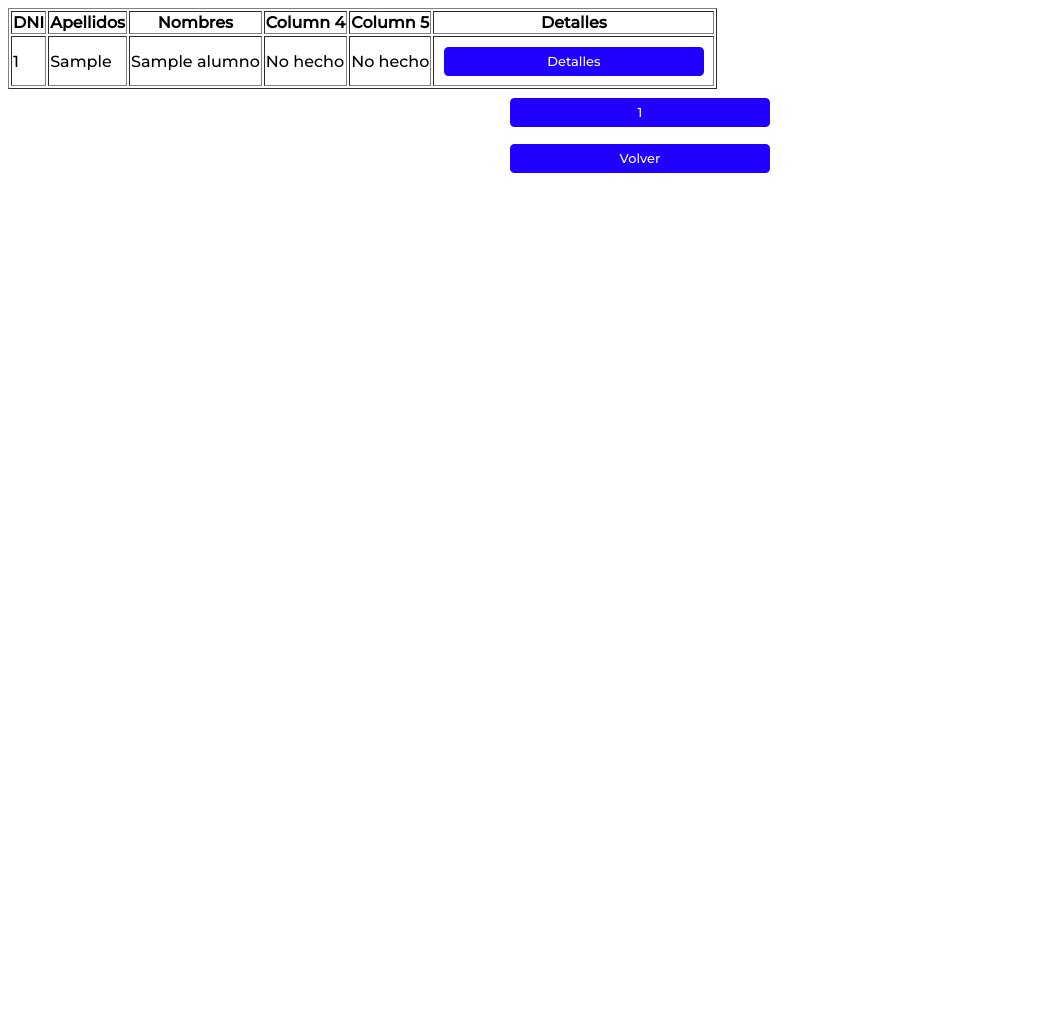
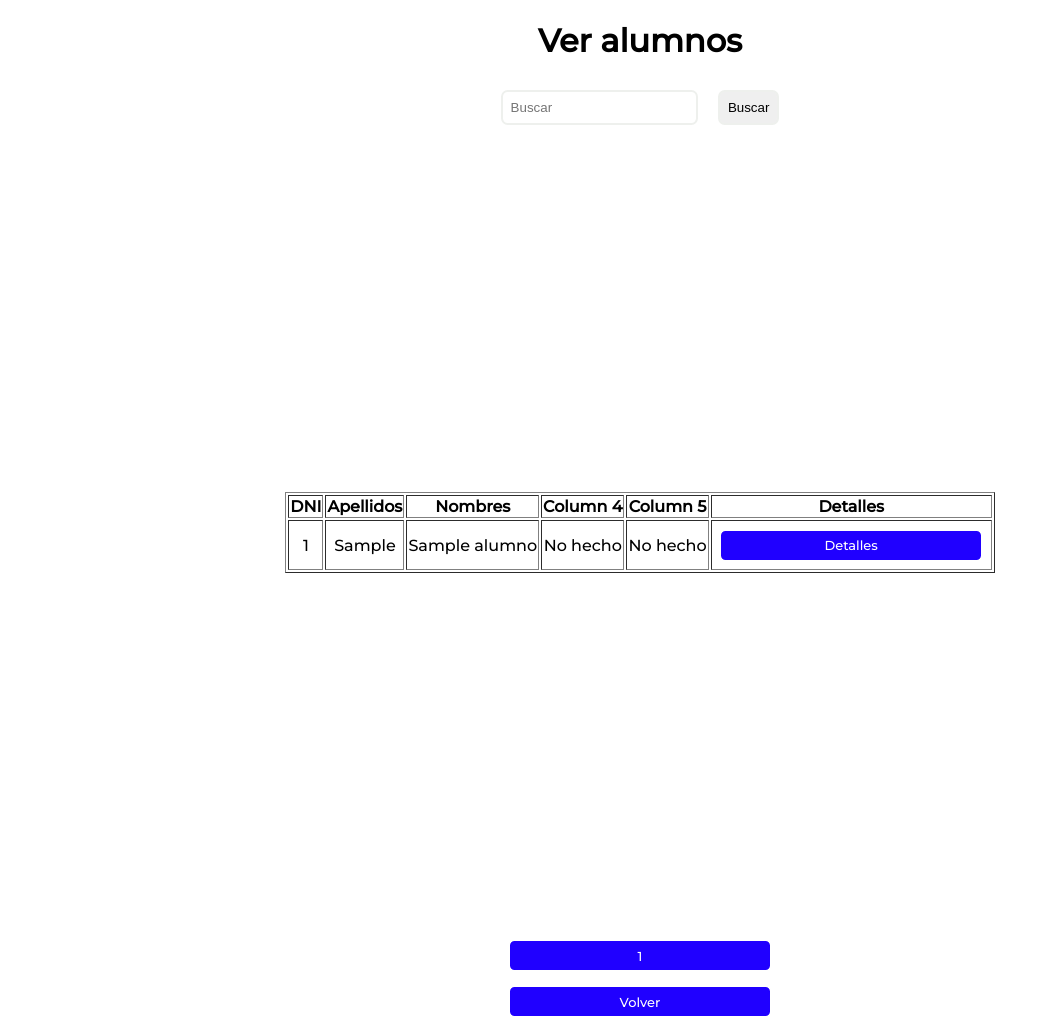
Before and after one commit to Kotjrz/Gestion-Alumnos, a PHP site: page /assets/pages/tabla-alumnos.php in a window 1280 px wide. Shown: the whole page, without its empty margins (0-1050 px from the left). Before the commit the page ends 173 px from the top, so only its background shows below. Run offline with PHP 8.4, Linux system fonts and the light colour scheme; tables that the repository leaves empty hold one stand-in row (values such as "Sample post").

Commit message:
Al agregar pagination borre el buscador, ya lo agregue. Le sigue faltando estilo a la pag.

```diff
--- a/assets/css/style.css
+++ b/assets/css/style.css
@@ -29,6 +29,7 @@ h5 {
 div {
   text-align: center;
 }
+
 /*---SignUp---*/
 
 input {
@@ -37,6 +38,14 @@ input {
   border: solid 0.2em;
   border-radius: 0.5em;
   border-color: rgb(238, 240, 237);
+}
+
+.table-alumnos {
+  display: flex;
+  justify-content: center;
+  align-items: center;
+  height: 100vh;
+  margin: 0 auto;
 }
 
 button {
--- a/assets/pages/tabla-alumnos.php
+++ b/assets/pages/tabla-alumnos.php
@@ -5,18 +5,26 @@ include("../php/lib/conn.php");
 // Define la pagina actual
 $page = isset($_GET['page']) ? $_GET['page'] : 1;
 
+$search = isset($_GET['search']) ? $_GET['search'] : '';
+
 //Cantidad de elementos por pagina
-$limit = 5;
+$limit = 10;
 
 // calcula el offset
 $offset = ($page - 1) * $limit;
 
+$whereClause = '';
+if ($search != '') {
+    $whereClause = "WHERE DNI LIKE '%$search%' OR DNIe LIKE '%$search%'";
+}
+
+
 // usando el limite y el offset calcula la consulta
-$consultaPaginacion = "SELECT * FROM alumnos LIMIT $limit OFFSET $offset";
+$consultaPaginacion = "SELECT * FROM alumnos $whereClause LIMIT $limit OFFSET $offset";
 $getQueryPaginacion = mysqli_query($conn, $consultaPaginacion);
 
 // Cantidad deintems
-$consultaTotal = "SELECT COUNT(*) as total FROM alumnos";
+$consultaTotal = "SELECT COUNT(*) as total FROM alumnos $whereClause";
 $getQueryTotal = mysqli_query($conn, $consultaTotal);
 $rowTotal = mysqli_fetch_assoc($getQueryTotal);
 $totalItems = $rowTotal['total'];
@@ -37,6 +45,16 @@ $totalPages = ceil($totalItems / $limit);
 </head>
 
 <body>
+    <div>
+        <h1>Ver alumnos</h1>
+    </div>
+    <div>
+        <form action="" method="GET">
+            <input type="text" name="search" placeholder="Buscar" value="<?php echo $search ?>">
+            <input type="submit" value="Buscar">
+        </form>
+    </div>
+    <div class="table-alumnos">
     <table class="table" border="1">
         <thead>
             <tr>
@@ -61,6 +79,7 @@ $totalPages = ceil($totalItems / $limit);
             <?php } ?>
         </tbody>
     </table>
+    </div>
 
     <div class="pagination">
         <?php if ($page > 1) { ?>
```
